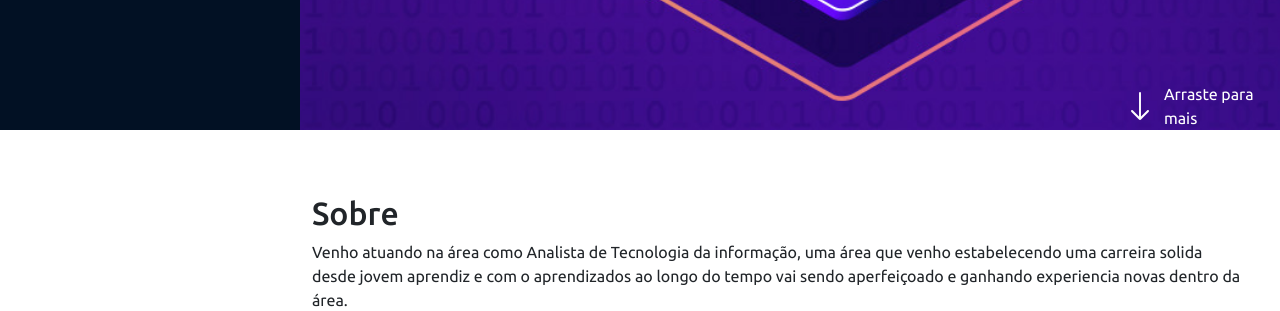
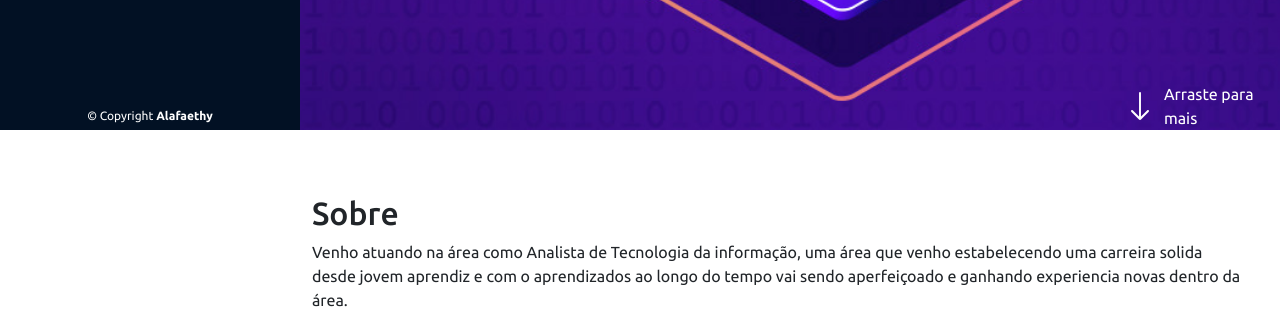
Before and after one commit to alafaethy/Portfolio, a Flask app: page / in a window 1280 px wide. Shown: the part 670-981 px from the top of the page. Run offline with Flask 2, Linux system fonts and the light colour scheme; some libraries are stand-ins or nearby versions.

Commit message:
footer and style footer

```diff
--- a/app.py
+++ b/app.py
@@ -50,7 +50,7 @@ def send():
         msgs = Message(
             subject=f'{formContato.nome} envio mensagem do Portfolio',
             sender= app.config.get("MAIL_USERNAME"),
-            recipients=[ app.config.get("MAIL_USERNAME")],
+            recipients=['afaethy@gmail.com'],
             body=f'''
                     {formContato.nome} entrou em contato pelo {formContato.email}, te envio a
                     seguite mensagem:
--- a/static/script.js
+++ b/static/script.js
@@ -54,3 +54,8 @@ btnEnviar.addEventListener("click", ()=>{
     btnLoader.style.display = "block"
     btnEnviar.style.display = "none"
 })
+
+
+setTimeout(()=>{
+    document.querySelector("#alerta").style.display = "none"
+},5000)
--- a/static/style.css
+++ b/static/style.css
@@ -341,3 +341,36 @@ i.menu-mobile{
 #btn-loader{
     display: none;
 }
+
+
+/* style alerta */
+
+#alerta{
+    position: fixed;
+    z-index: 10;
+    top: 30px;
+    right: 30px;
+}
+
+/* style footer */
+
+#footer{
+    padding: 5px;
+    color: #fff;
+    font-size: 12px;
+    position: fixed;
+    left: 0;
+    bottom: 0;
+    width: 300px;
+    z-index: 9999;
+    background-color: #021124;
+    transition: .3s;
+}
+
+@media (max-width: 1012px){
+    #footer{
+        position: static;
+        width: auto;
+        padding: 20px 15px;
+    }
+}
--- a/templates/index.html
+++ b/templates/index.html
@@ -448,25 +448,24 @@
         {% with messages = get_flashed_messages() %}
         {% if messages %}
         {% for message in messages %}
-        <div class="alert alert-success alert-dismissible fade show" role="alert">
+        <div id="alerta" class="alert alert-success alert-dismissible fade show" role="alert">
             <i class="bi bi-check-circle-fill"></i> {{ message }}
             <button type="button" class="btn-close" data-bs-dismiss="alert" aria-label="Close"></button>
           </div>
         {% endfor %}
         {% endif %}
         {% endwith %}
+    </main>
 
-        <!-- <ul class=flashes>
+    <!-- Rodape -->
+    <footer id="footer">
+        <div class="container">
+            <div class="text-center">
+                &copy; Copyright<strong> Alafaethy</strong>
+            </div>
+        </div>
 
-            <li></li>
-
-        </ul> -->
-
-
-
-
-
-    </main>
+    </footer>
 
     <script src="../static/booststrap/js/bootstrap.bundle.min.js"></script>
     <script src="../static/script.js"></script>
```
